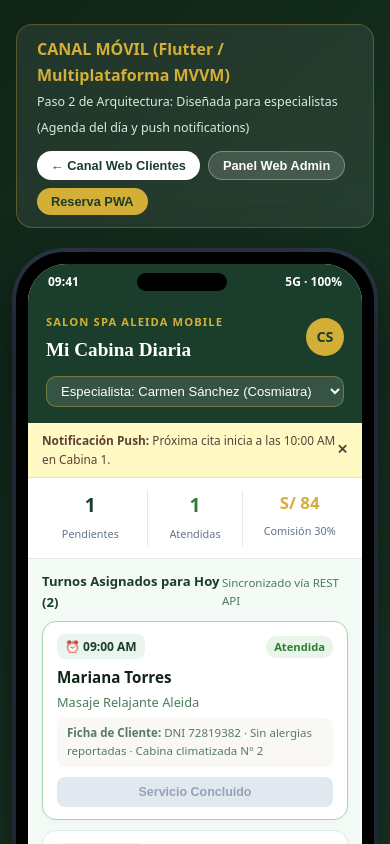
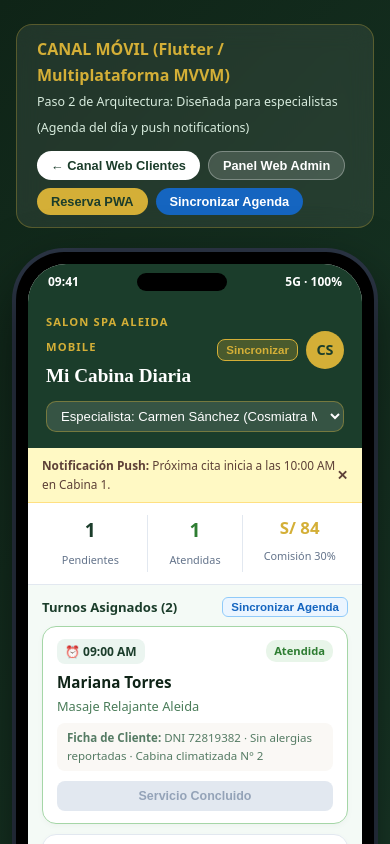
Before and after one commit to yico150703/salon-spa-aleida-frontend, a React (Vite) app: page / in a window 390 px wide. Both pictures are taken after a click on the button "App Móvil Staff". Shown: the top 844 px of the page. Built offline with nearby package versions, Linux system fonts and the light colour scheme; no server answers; a web font is replaced by a local one.

Commit message:
feat(mobile): agregar boton Sincronizar Agenda sin emojis en vista movil

```diff
--- a/src/App.jsx
+++ b/src/App.jsx
@@ -485,6 +485,13 @@ export default function App() {
         <SpecialistMobileApp
           citas={citas}
           onUpdateCitaEstado={handleUpdateCitaEstado}
+          onRefreshCitas={async () => {
+            const data = await api.getCitas();
+            if (data && data.length) {
+              setCitas(data);
+              showToast(`Agenda sincronizada (${data.length} citas desde base de datos).`);
+            }
+          }}
           onSwitchToPortal={() => setView('portal')}
           onSwitchToAdmin={() => setView('admin')}
           onSwitchToBooking={() => setView('reservar')}
--- a/src/components/SpecialistMobileApp.jsx
+++ b/src/components/SpecialistMobileApp.jsx
@@ -3,6 +3,7 @@ import React, { useState } from 'react';
 export default function SpecialistMobileApp({
   citas = [],
   onUpdateCitaEstado,
+  onRefreshCitas,
   onSwitchToPortal,
   onSwitchToAdmin,
   onSwitchToBooking,
@@ -11,6 +12,17 @@ export default function SpecialistMobileApp({
   const [selectedTherapist, setSelectedTherapist] = useState('Carmen Sánchez');
   const [activeTab, setActiveTab] = useState('agenda'); // 'agenda' | 'comisiones' | 'notificaciones'
   const [showNotification, setShowNotification] = useState(true);
+  const [isSyncing, setIsSyncing] = useState(false);
+
+  const handleSync = async () => {
+    if (!onRefreshCitas || isSyncing) return;
+    setIsSyncing(true);
+    try {
+      await onRefreshCitas();
+    } finally {
+      setIsSyncing(false);
+    }
+  };
 
   // Filtrar citas de la especialista seleccionada
   const therapistCitas = citas.filter(c =>
@@ -116,6 +128,24 @@ export default function SpecialistMobileApp({
           >
             Reserva PWA
           </button>
+          {onRefreshCitas && (
+            <button
+              onClick={handleSync}
+              disabled={isSyncing}
+              style={{
+                background: '#1565C0',
+                color: '#FFFFFF',
+                border: 'none',
+                borderRadius: '20px',
+                padding: '6px 14px',
+                fontSize: '0.8rem',
+                fontWeight: 700,
+                cursor: 'pointer'
+              }}
+            >
+              {isSyncing ? 'Sincronizando...' : 'Sincronizar Agenda'}
+            </button>
+          )}
         </div>
       </header>
 
@@ -178,6 +208,26 @@ export default function SpecialistMobileApp({
                 </span>
                 <h3 style={{ margin: '2px 0 0', fontSize: '1.2rem', fontFamily: 'serif' }}>Mi Cabina Diaria</h3>
               </div>
+              <div style={{ display: 'flex', alignItems: 'center', gap: '8px' }}>
+                {onRefreshCitas && (
+                  <button
+                    onClick={handleSync}
+                    disabled={isSyncing}
+                    title="Sincronizar agenda de citas"
+                    style={{
+                      background: 'rgba(212, 175, 55, 0.25)',
+                      color: '#D4AF37',
+                      border: '1px solid #D4AF37',
+                      borderRadius: '8px',
+                      padding: '4px 8px',
+                      fontSize: '0.72rem',
+                      fontWeight: 600,
+                      cursor: 'pointer'
+                    }}
+                  >
+                    {isSyncing ? 'Sincronizando...' : 'Sincronizar'}
+                  </button>
+                )}
                 <div style={{
                   width: '38px',
                   height: '38px',
@@ -191,6 +241,7 @@ export default function SpecialistMobileApp({
                   fontSize: '0.9rem'
                 }}>
                   {selectedTherapist.split(' ').map(n=>n[0]).join('')}
+                </div>
               </div>
             </div>
 
@@ -211,9 +262,9 @@ export default function SpecialistMobileApp({
                   cursor: 'pointer'
                 }}
               >
-                <option value="Carmen Sánchez" style={{ color: '#000' }}>Especialista: Carmen Sánchez (Cosmiatra)</option>
-                <option value="Rosa Gómez" style={{ color: '#000' }}>Especialista: Rosa Gómez (Terapeuta Spa)</option>
-                <option value="Elena Torres" style={{ color: '#000' }}>Especialista: Elena Torres (Estilista Capilar)</option>
+                <option value="Carmen Sánchez" style={{ color: '#000' }}>Especialista: Carmen Sánchez (Cosmiatra Máster)</option>
+                <option value="Luisa Paredes" style={{ color: '#000' }}>Especialista: Luisa Paredes (Terapeuta Capilar)</option>
+                <option value="Ana Vargas" style={{ color: '#000' }}>Especialista: Ana Vargas (Especialista Spa)</option>
               </select>
             </div>
           </div>
@@ -271,11 +322,28 @@ export default function SpecialistMobileApp({
           }}>
             {activeTab === 'agenda' && (
               <div>
-                <div style={{ display: 'flex', justifyContent: 'space-between', alignItems: 'center', marginBottom: '8px' }}>
+                <div style={{ display: 'flex', justifyContent: 'space-between', alignItems: 'center', marginBottom: '8px', flexWrap: 'wrap', gap: '6px' }}>
                   <span style={{ fontSize: '0.82rem', fontWeight: 700, color: '#1B3D2B' }}>
-                    Turnos Asignados para Hoy ({therapistCitas.length})
+                    Turnos Asignados ({therapistCitas.length})
                   </span>
-                  <span style={{ fontSize: '0.72rem', color: '#4A7C59' }}>Sincronizado vía REST API</span>
+                  {onRefreshCitas && (
+                    <button
+                      onClick={handleSync}
+                      disabled={isSyncing}
+                      style={{
+                        background: '#EBF5FF',
+                        color: '#1565C0',
+                        border: '1px solid #90CAF9',
+                        borderRadius: '6px',
+                        padding: '3px 8px',
+                        fontSize: '0.72rem',
+                        fontWeight: 600,
+                        cursor: 'pointer'
+                      }}
+                    >
+                      {isSyncing ? 'Sincronizando...' : 'Sincronizar Agenda'}
+                    </button>
+                  )}
                 </div>
 
                 {therapistCitas.length === 0 ? (
```
Lines whose indentation alone changed are shown as unchanged.
